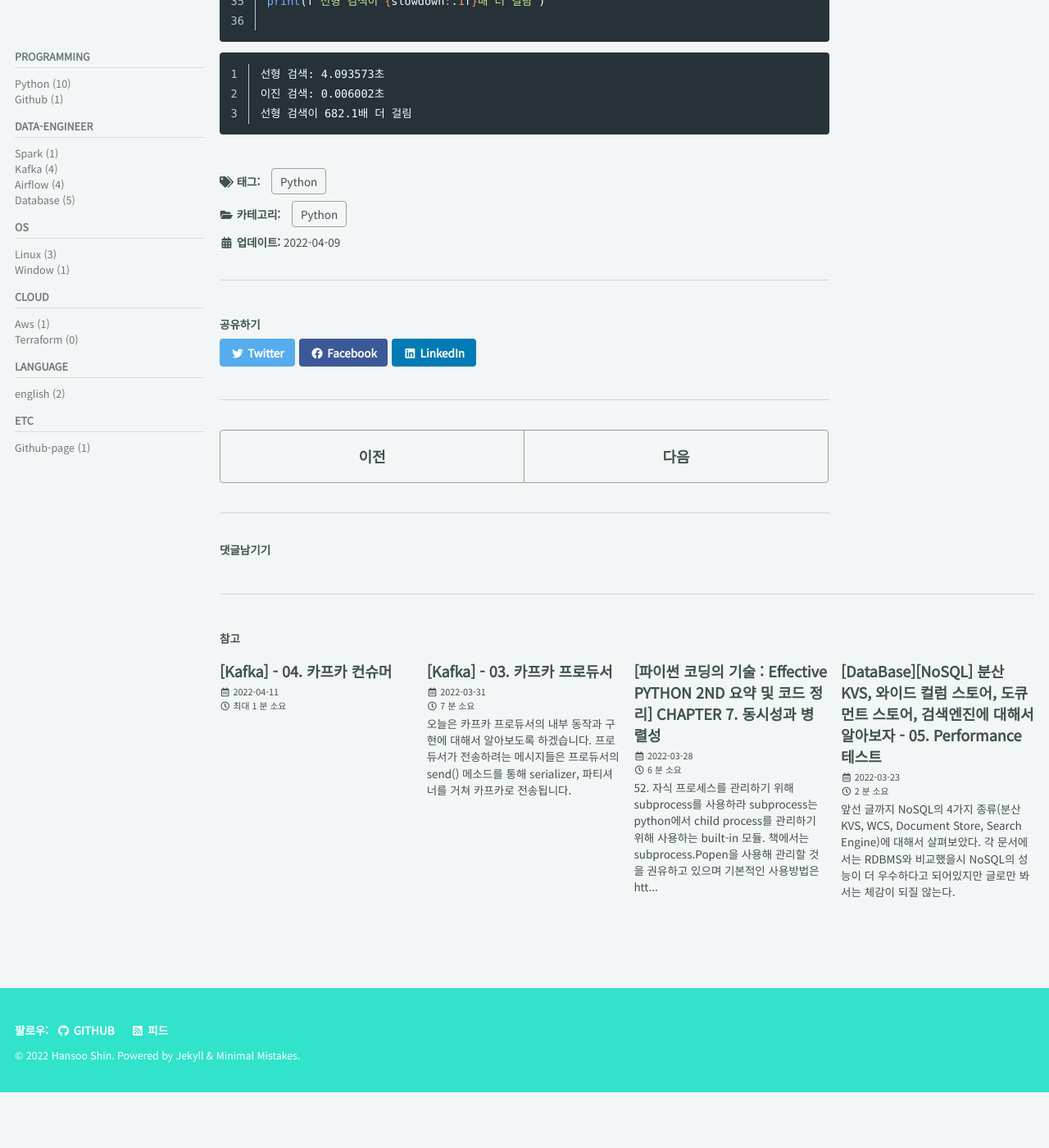
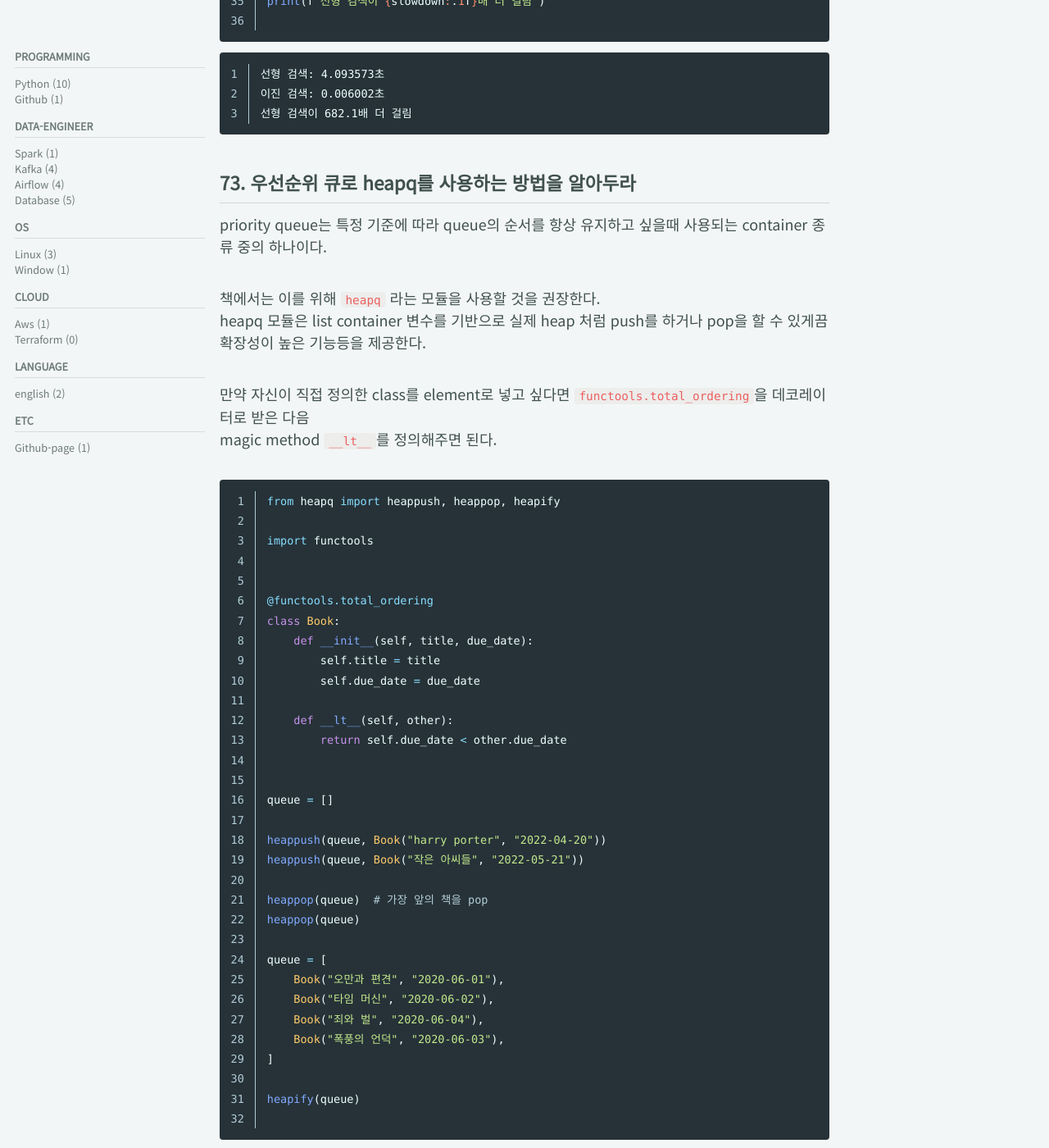
Before and after one commit to dlgldgldgld/dlgldgldgld.github.io, a Jekyll site: the page built from _posts/Python/2022-04-09-effective_python-ch8.md, in a window 1280 px wide and 1400 px high, scrolled down 12588 px. Shown: the whole window at 82% size. Built offline with Jekyll 4.4.1, drawn with Linux system fonts in a browser that asks for light colours; cached includes are drawn as plain includes; comment, search, counter and statistics services are not loaded; before the commit the page ends 13920 px from its top, so only the background shows below that; some of the changed text lies outside the part shown.

Commit message:
ch08 update

````diff
--- a/_posts/Python/2022-04-09-effective_python-ch8.md
+++ b/_posts/Python/2022-04-09-effective_python-ch8.md
@@ -491,3 +491,52 @@ print(f"선형 검색이 {slowdown:.1f}배 더 걸림")
 이진 검색: 0.006002초
 선형 검색이 682.1배 더 걸림
 ```
+
+## 73. 우선순위 큐로 heapq를 사용하는 방법을 알아두라
+
+priority queue는 특정 기준에 따라 queue의 순서를 항상 유지하고 싶을때 사용되는
+container 종류 중의 하나이다.
+
+책에서는 이를 위해 `heapq` 라는 모듈을 사용할 것을 권장한다.
+heapq 모듈은 list container 변수를 기반으로 실제 heap 처럼 push를 하거나 pop을 할 수 있게끔
+확장성이 높은 기능등을 제공한다.
+
+만약 자신이 직접 정의한 class를 element로 넣고 싶다면 `functools.total_ordering`을 데코레이터로 받은 다음
+magic method `__lt__`를 정의해주면 된다.
+
+```python
+from heapq import heappush, heappop, heapify
+
+import functools
+
+
+@functools.total_ordering
+class Book:
+    def __init__(self, title, due_date):
+        self.title = title
+        self.due_date = due_date
+
+    def __lt__(self, other):
+        return self.due_date < other.due_date
+
+
+queue = []
+
+heappush(queue, Book("harry porter", "2022-04-20"))
+heappush(queue, Book("작은 아씨들", "2022-05-21"))
+
+heappop(queue)  # 가장 앞의 책을 pop
+heappop(queue)
+
+queue = [
+    Book("오만과 편견", "2020-06-01"),
+    Book("타임 머신", "2020-06-02"),
+    Book("죄와 벌", "2020-06-04"),
+    Book("폭풍의 언덕", "2020-06-03"),
+]
+
+heapify(queue)
+
+```
+
+## 74. bytes를 복사하지 않고 다루려면 memoryview와 bytearray를 사용하라
````
